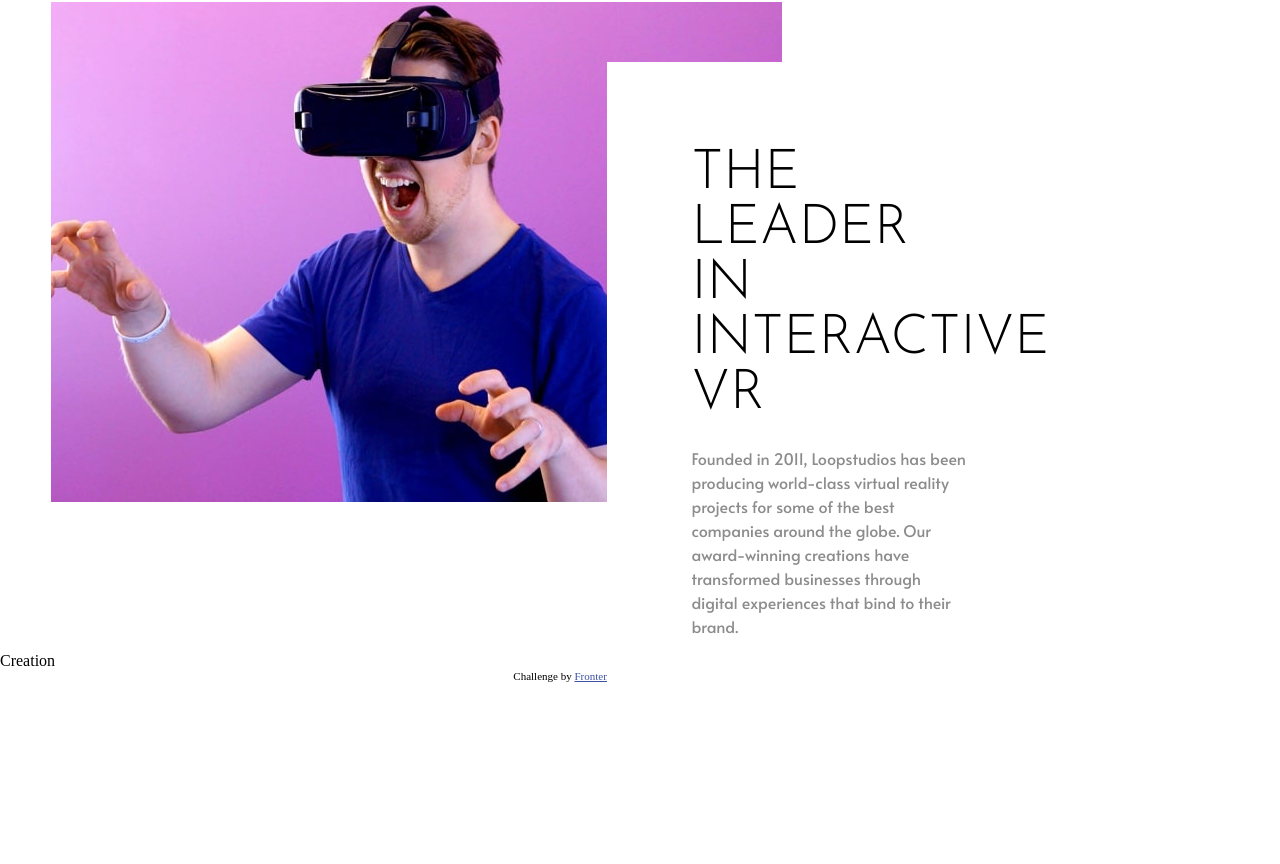
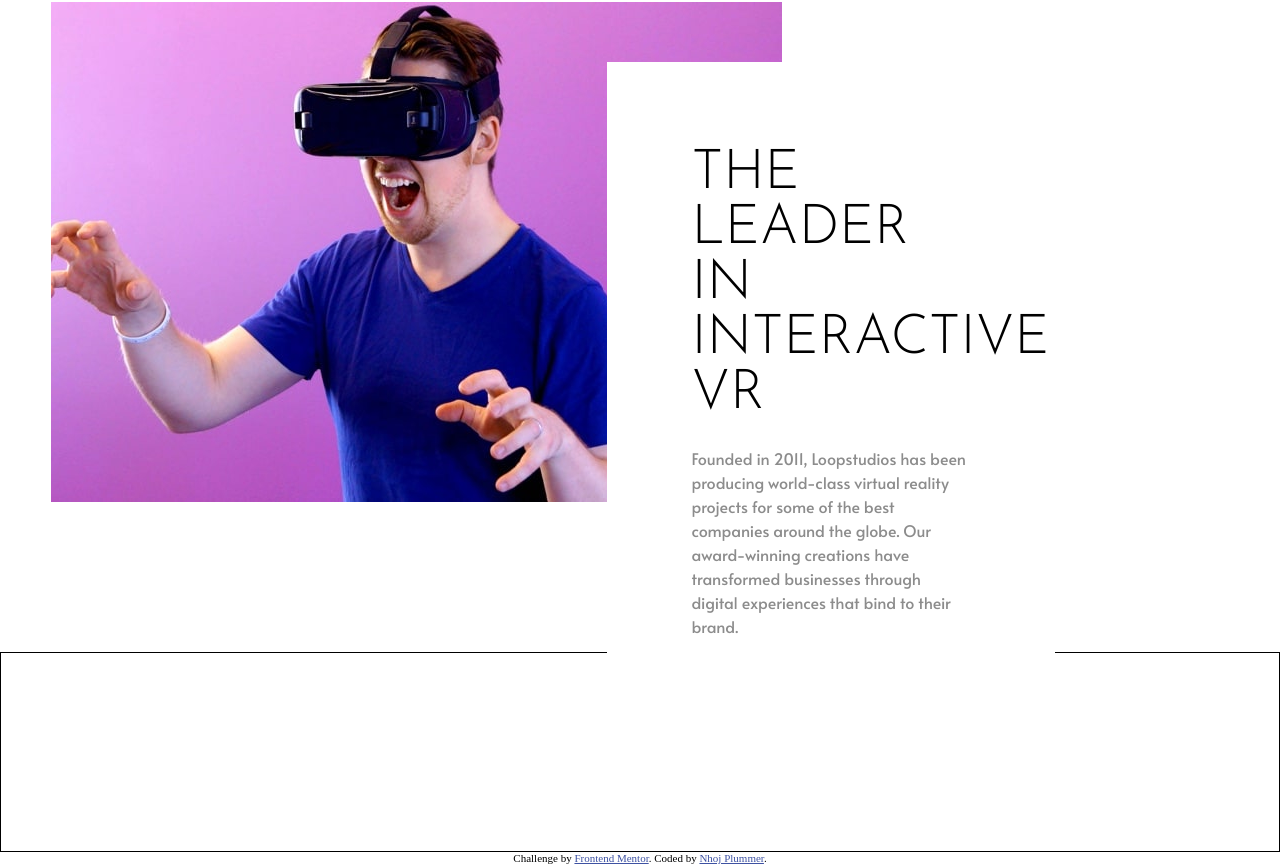
Before and after one commit to Nhoj-Plummer/loopstudio-landing-page, a React (Create React App) app: page / in a window 1280 px wide. Shown: the part 1014-1878 px from the top of the page. Before the commit the page ends 1737 px from the top, so only its background shows below. Built offline with nearby package versions, Linux system fonts and the light colour scheme.

Commit message:
Making something happen hopefully

```diff
--- a/src/components/Creation/Creation.css
+++ b/src/components/Creation/Creation.css
@@ -0,0 +1,14 @@
+.creation-container {
+  border: 1px solid;
+  height: 200px;
+}
+
+/* .creation-image img {
+  display: block;
+  height: 100%;
+  width: 100%;
+} */
+
+.creation-image {
+
+}
--- a/src/components/Creation/Creation.js
+++ b/src/components/Creation/Creation.js
@@ -1,8 +1,14 @@
 import React from "react"
 import "./Creation.css"
 
-const Creation = () => {
-  return <div>Creation</div>
+const Creation = ({imageStyle}) => {
+  return (
+    <div className="creation-container">
+      <div className="creation-image" style={imageStyle}>
+        <div className="creation-text"></div>
+      </div>
+    </div>
+  )
 }
 
 export default Creation
--- a/src/containers/Section2/Section2.js
+++ b/src/containers/Section2/Section2.js
@@ -1,11 +1,40 @@
-import React from "react"
+import React, {useState, useEffect} from "react"
 import "./Section2.css"
 import {Creation} from "../../components/componentsindex"
+import {DesktopRoad} from "../../assets/desktop/indexdesktop"
+import {MobileRoad} from "../../assets/mobile/indexmobile"
+
+function getWindowDimensions() {
+  const {innerWidth: width, innerHeight: height} = window
+  return {
+    width,
+    height
+  }
+}
+
+function useWindowDimensions() {
+  const [windowDimensions, setWindowDimensions] = useState(getWindowDimensions())
+
+  useEffect(() => {
+    function handleResize() {
+      setWindowDimensions(getWindowDimensions())
+    }
+
+    window.addEventListener("resize", handleResize)
+    return () => window.removeEventListener("resize", handleResize)
+  }, [])
+
+  return windowDimensions
+}
 
 const Section2 = () => {
+  const {width} = useWindowDimensions()
+
+  const graphicStyle1 = {backgroundImage: width > 540 ? {DesktopRoad} : {MobileRoad}}
+
   return (
     <div className="section2-container">
-      <Creation />
+      <Creation imageStyle={graphicStyle1} />
     </div>
   )
 }
```
